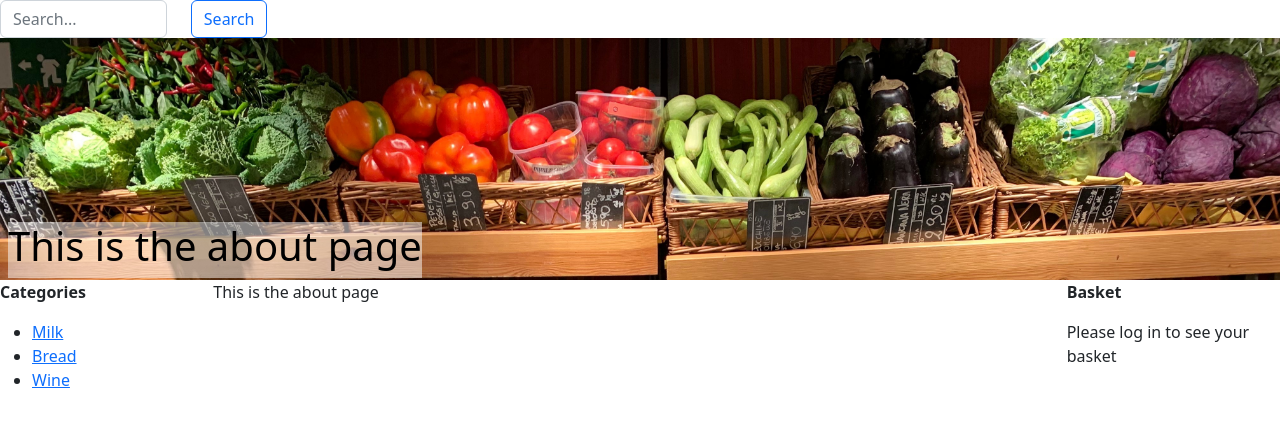
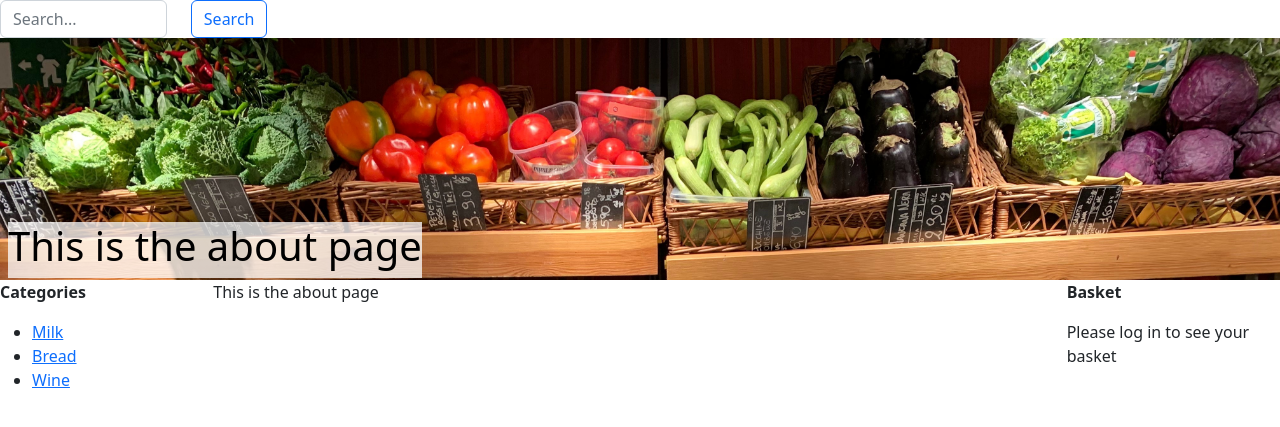
Before and after one commit to Eg3-git/mySuperTrolley, a Django app: page /trolley/about/ in a window 1280 px wide. Shown: the part 56-483 px from the top of the page. Run offline with Django 4.2, Linux system fonts and the light colour scheme.

Commit message:
Follow-up to the previous commit

```diff
--- a/templates/trolley/base.html
+++ b/templates/trolley/base.html
@@ -101,7 +101,7 @@
 
     <div class="has-bg-img">
         <img class="bg-img img-fluid" src="{% static 'img/market2.jpg' %}" alt="main">
-        <div class="front-text bg-white bg-opacity-50">
+        <div class="front-text bg-white bg-opacity-75">
             <h1>{% block header_block %}{% endblock %}</h1>
             <h5>{% block sub_header %}{% endblock %}</h5>
         </div>
--- a/templates/trolley/product.html
+++ b/templates/trolley/product.html
@@ -6,7 +6,7 @@
 
 {% block header_block %}
     {% if product %}
-    {{ product.site_url }}
+    {{ product.name }}
     {% else %}
     Product Page
     {% endif %}
--- a/trolley/views.py
+++ b/trolley/views.py
@@ -110,7 +110,6 @@ def checkout(request):
 
 def productPage(request, pname_slug):
     product = Product.objects.get(slug=pname_slug)
-    print(product.site_url)
     context_dict = generate_context_dict(request, {'in_basket': False, 'product': product})
 
     if request.user.is_authenticated:
```
